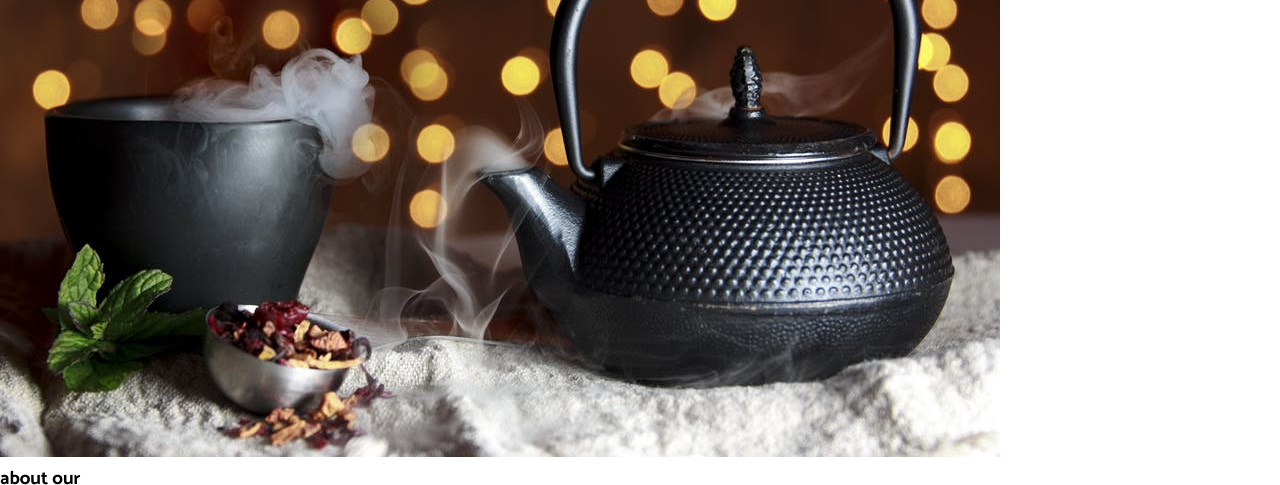
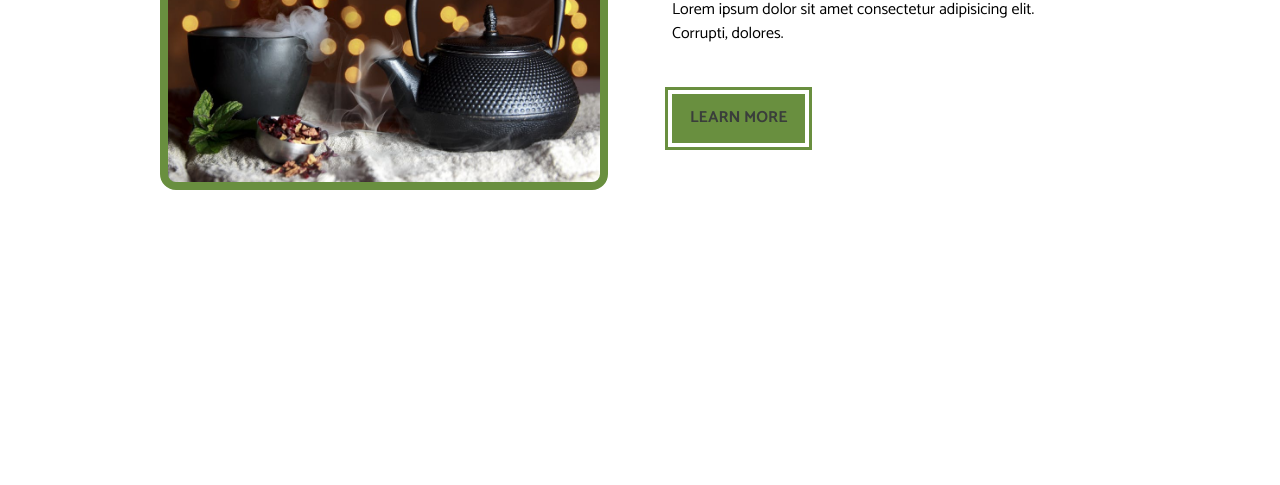
Before and after one commit to JeremiasCortes/Tea-Station, a plain HTML site: page Indice.html in a window 1280 px wide. Shown: the part 1300-1785 px from the top of the page. After the commit the page ends 1586 px from the top, so only its background shows below. Drawn offline with Linux system fonts and the light colour scheme; a web font is replaced by a local one.

Commit message:
Undecimo video

```diff
--- a/estilos.css
+++ b/estilos.css
@@ -44,6 +44,25 @@ a{
     display: table;
 }
 /* globals */
+.section-center{
+    padding: 4rem 0;
+    width: 80vw;
+    max-width: 1170px;
+    margin: 0 auto;
+}
+
+.section-subtitle{
+    font-size: 2rem;
+    font-family: var(--slantedText);
+    letter-spacing: var(--letterSpacing);
+    text-transform: capitalize;
+    color: var(--primaryColor);
+}
+
+.section-title{
+    font-size: 2rem;
+    text-transform: uppercase;
+}
 /* navbar */
 
 /* header */
@@ -223,3 +242,42 @@ a{
 }
 }
 /*end skills*/
+
+/*about*/
+.about-img,
+.about-info{
+    padding: 2rem 0;
+}
+
+.about-picture-container{
+    background: var(--primaryColor);
+    border: 0.5rem solid var(--primaryColor);
+    border-radius: 1rem;
+    /*overflow*/
+    overflow: hidden;
+}
+
+.about-picture{
+    width: 100%;
+    display: block;
+    transition: var(--mainTransition);
+}
+
+.about-picture-container:hover .about-picture{
+    opacity: 0.5rem;
+    transform: scale(1.2);
+}
+
+.about-text{
+    margin: 1rem 0;
+    max-width: 26rem;
+}
+
+@media screen and (min-width:992px){
+    .about-img,.about-info{
+        float: left;
+        width: 50%;
+        padding: 2rem;
+    }
+}
+/*end about*/
```
